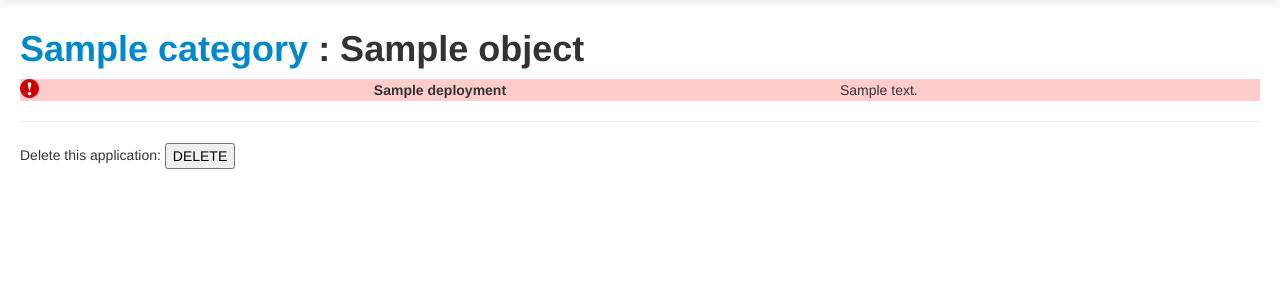
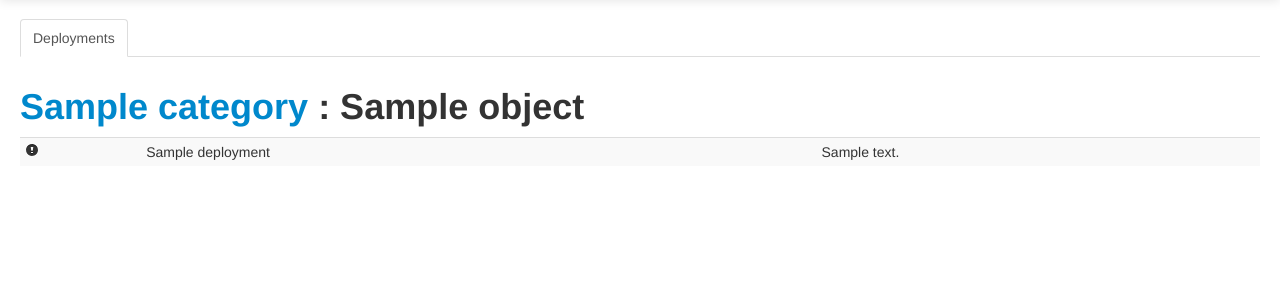
Before and after one commit to ccnmtl/rolf, a Django app: template templates/rolf/application_detail.html in a window 1280 px wide. Shown: the part 41-341 px from the top of the page. Run offline with Django 3.2, Linux system fonts and the light colour scheme; the template is opened without the code that fills it: most values are stand-ins (such as "Sample title", 1, 10 or a date in 2020); some libraries are stand-ins or nearby versions.

Commit message:
format application page

```diff
--- a/templates/rolf/application_detail.html
+++ b/templates/rolf/application_detail.html
@@ -4,21 +4,39 @@
 
 {% block content %}
 
+<ul class="nav nav-tabs">
+  <li class="active"><a href="#tab-deployments" data-toggle="tab">Deployments</a></li>
+{% if request.user.is_superuser %}
+	<li><a href="#tab-add" data-toggle="tab">Add</a></li>
+	<li><a href="#tab-delete" data-toggle="tab">Delete</a></li>
+{% endif %}
+</ul>
+
+<div class="tab-content">
+<div class="tab-pane active" id="tab-deployments">
 <h1><a href="{{object.category.get_absolute_url}}">{{object.category.name}}</a> : {{object.name}}</h1>
 
 {% if object.deployment_set.count %}
-<div>
-<table width="100%">
+<table width="100%" class="table table-striped table-condensed">
 
 {% for deployment in object.deployment_set.all %}
-<tr class="{{deployment.status}}">
-<th>
+<tr>
+<td>
+{% ifequal deployment.status "ok" %}
+<i class="icon-ok" />
+{% endifequal %}
+{% ifequal deployment.status "failed" %}
+<i class="icon-exclamation-sign" />
+{% endifequal %}
+
+</td>
+<td>
 {% if_can_view deployment %}
 <a href="{{deployment.get_absolute_url}}">{{deployment.name}}</a>
 {% else %}
 {{deployment.name}}
 {% end_can_view %}
-</th>
+</td>
 <td>
   {{deployment.last_message}}
 </td>
@@ -26,20 +44,24 @@
 {% endfor %}
 
 </table>
+{% endif %}
+</div>
 
+{% if request.user.is_superuser %}
+<div class="tab-pane" id="tab-add">
+<form action="add_deployment/" method="post" class="form-inline">
+<p>Add A New Deployment: <input type="text" name="name" /> <input
+type="submit" value="Add" class="btn btn-primary"/></p>
+</form>
+</div>
+
+
+<div class="tab-pane" id="tab-delete">
+<form action="delete/" method="post" class="form-inline">
+<p>Delete this application: <input type="submit" value="DELETE"
+																	 class="btn btn-danger"/></p>
+</form>
 </div>
 {% endif %}
-
-{% if request.user.is_superuser %}
-<form action="add_deployment/" method="post">
-<p>Add A New Deployment: <input type="text" name="name" /> <input
-type="submit" value="Add" /></p>
-</form>
-{% endif %}
-
-<hr />
-<form action="delete/" method="post">
-<p>Delete this application: <input type="submit" value="DELETE"/></p>
-</form>
-
+</div>
 {% endblock %}
```
